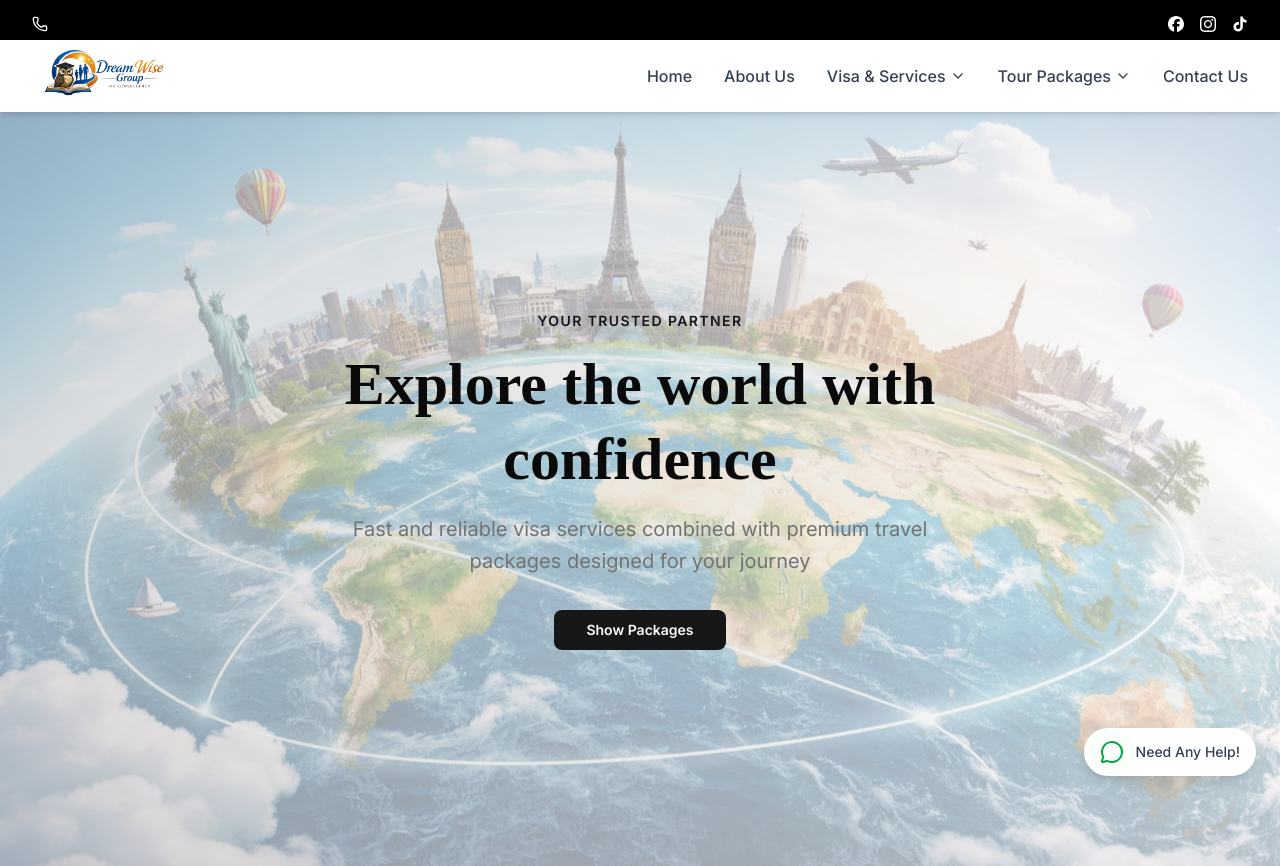
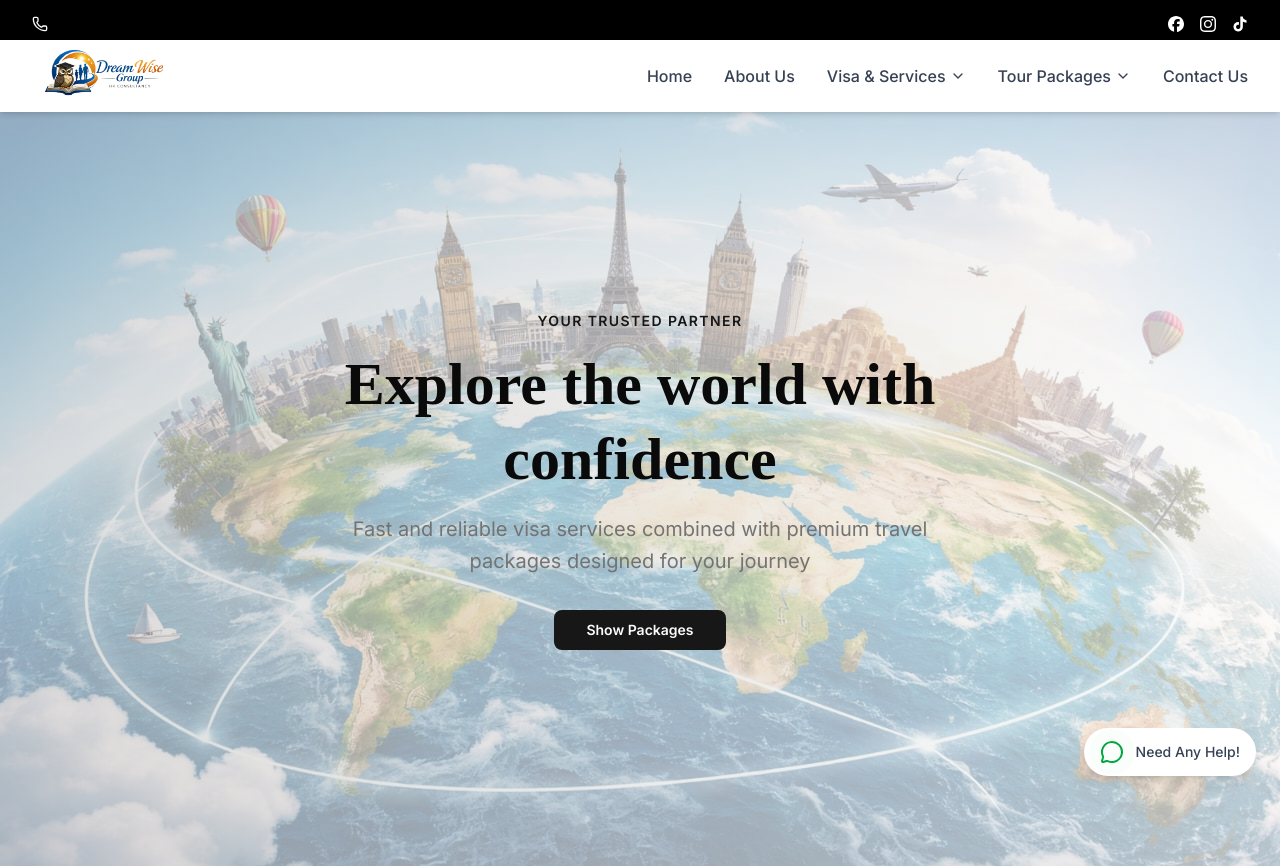
Before and after one commit to SuprimKhatri77/dreamwise-connect, a Next.js app: page / in a window 1280 px wide. Shown: the top 866 px of the page. Built offline with nearby package versions, Linux system fonts and the light colour scheme.

Commit message:
shifted the image a lil down

```diff
--- a/components/hero.tsx
+++ b/components/hero.tsx
@@ -9,7 +9,7 @@ export function Hero() {
         style={{
           backgroundImage: "url(/hero-img.jpeg)",
           backgroundSize: "cover",
-          backgroundPosition: "center",
+          backgroundPosition: "top",
         }}
       />
 
```
